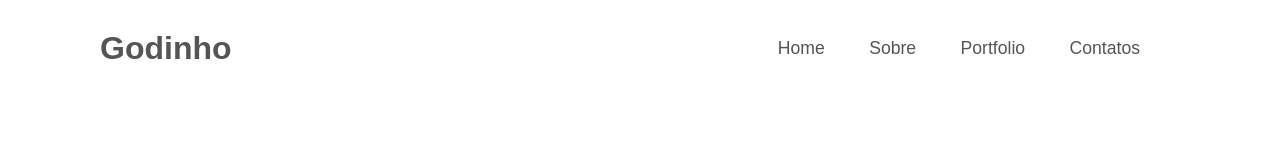
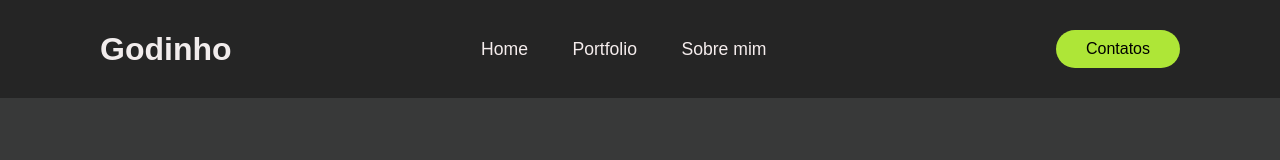
Before and after one commit to danielgodinho772/PORTFOLIO-TURMAC-150325, a plain HTML site: page index.html in a window 1280 px wide. Drawn offline with Linux system fonts and the light colour scheme.

Commit message:
HEADER ATT

```diff
--- a/index.html
+++ b/index.html
@@ -10,13 +10,15 @@
 </head>
 <body>
     <header>
-        <h2 class="name-logo"> Godinho</h2>
+        <h2 class="name-logo">Godinho</h2>
+
         <nav class="navigation">
             <a href="#">Home</a>
-            <a href="#">Sobre</a>
             <a href="#">Portfolio</a>
-            <a href="#">Contatos</a>
+            <a href="#">Sobre mim</a>
         </nav>
+
+        <div class="button"><button>Contatos</button></div>
     </header>
 
 
--- a/src/styles/style.css
+++ b/src/styles/style.css
@@ -1,3 +1,4 @@
+
 *{
     margin: 0;
     padding: 0;
@@ -6,6 +7,7 @@
 }
 
 header{
+    background-color: #252525;
     position: fixed;
     top: 0;
     left: 0;
@@ -15,17 +17,18 @@ header{
     justify-content: space-between;
     align-items: center;
     z-index: 100%;
+    box-shadow: 15px;
 }
 
 .name-logo{
     font-size: 2em;
-    color: #555;
+    color: #f1ecec;
     cursor: default;
 }
 
 .navigation a {
     font-size: 1.1em;
-    color: #555;
+    color: #f5eded;
     text-decoration: none;
     font-weight: 500;
     margin-right: 40px;
@@ -34,12 +37,35 @@ header{
 }
 
 .navigation a:hover{
-    color: rgb(94, 35, 196);
+    color: #38c958
+}
+
+button {
+    display: inline-block;
+    border-radius: 20px;
+    border: none;
+    text-align: center;
+    text-decoration: none;
+    font-size: 16px;
+    padding: 10px 30px;
+    overflow: hidden;
+    cursor: pointer;
+    background-color: #aee637;
+    color: black;
+    text-shadow: 15px;
+}
+
+button:hover{
+    box-shadow: 0 0 10px rgba(0, 0, 0, 0.3);
+    background: #149c68;
+    transition: 500ms all;
+    color: black;
 }
 
 body{
     font-family: "Fira Sans", sans-serif;
     font-weight: 100;
     font-style: normal;
+    background-color: #383939;
 
 }
```
